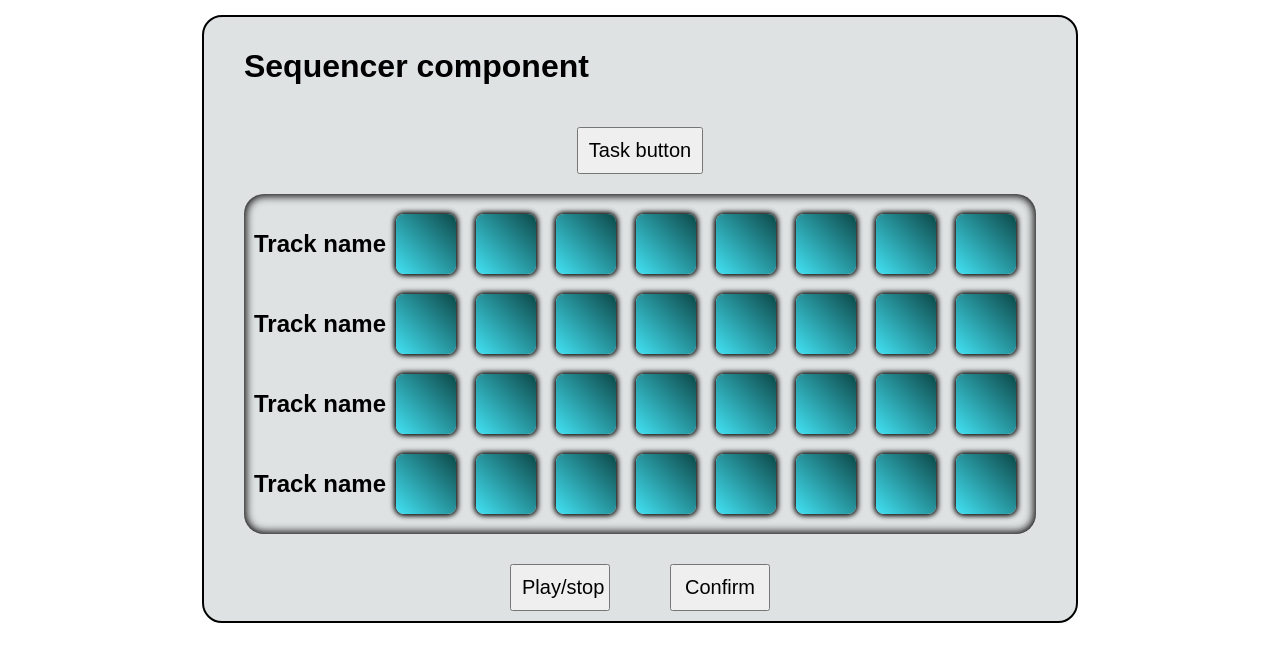
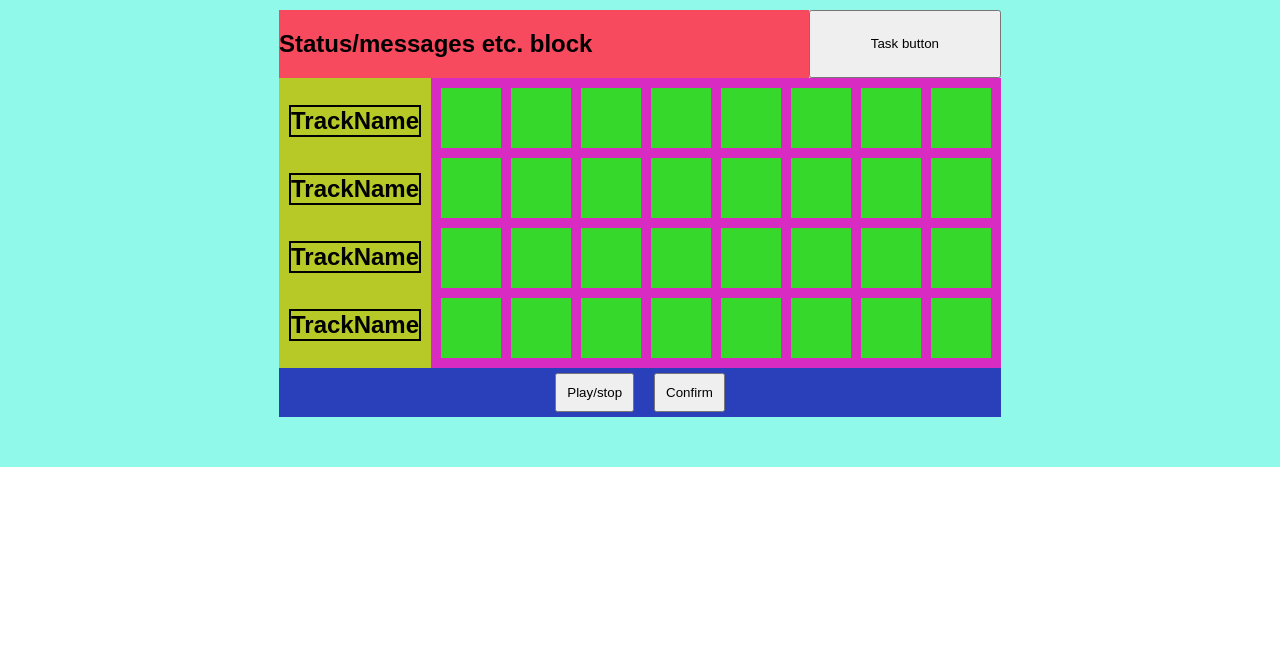
Before and after one commit to fetidbell/Beatmatch, a React (Create React App) app: page / in a window 1280 px wide. Shown: the top 662 px of the page. Built offline with nearby package versions, Linux system fonts and the light colour scheme.

Commit message:
css scratch

```diff
--- a/public/index.css
+++ b/public/index.css
@@ -1,60 +1,77 @@
-.App {
+#root {
+	background: #90f9ea;
 	display: flex;
 	flex-direction: column;
 	align-items: center;
-	padding-top: 15px;
-}
-
-.task {
-	align-self: center;
-	margin: 20px;
-}
-
-.task button {
-	padding: 10px;
-	font-size: 20px;
+	padding: 10px 20px 50px 20px;
 }
 
 .sequencer {
 	display: flex;
 	flex-direction: column;
-	background: #dee2e2;
-	padding: 10px 40px 10px 40px;
+}
+
+.sequencer-header {
+	display: flex;
+	align-items: stretch;
+}
+
+.sequencer-header-status {
+	flex-grow: 2;
+	background: #f74a5e;
+}
+
+.sequencer-task {
+	flex-grow: 1;
+}
+
+.sequencer-task button {
+	height: 100%;
+	width: 100%;
+}
+
+.sequencer-tracks {
+	display: flex;
+}
+
+.sequencer-tracknames {
+	display: flex;
+	flex-direction: column;
+	justify-content: center;
+	background: #b6c926;
+}
+
+.sequencer-tracknames h2 {
+	margin: 18px 10px;
 	border: 2px solid #000;
-	border-radius: 20px;
+}
+
+.sequencer-tracknotes {
+	display: flex;
+	flex-direction: column;
+	padding: 5px;
+	background: #d82bc1;
 }
 
 .track {
 	display: flex;
-	justify-content: flex-start;
-	align-items: center;
 }
 
 .note {
 	width: 60px;
 	height: 60px;
-	background-image: linear-gradient(45deg, #42e2f4, #0d4949);
-	border-radius: 8px;
-	box-shadow: 0 0 5px 2px #000;
-	margin: 10px;
+	margin: 5px;
+	background: #36d82b;
 }
 
 .sequencer-buttons {
 	display: flex;
-	flex-direction: row;
-	align-self: center;
+	justify-content: center;
+	padding: 5px;
+	background: #2a40ba;
 }
 
-.sequencer-tracks {
-	box-shadow: inset 0 0 8px 2px #000;
-	border-radius: 20px;
+.sequencer-buttons button {
 	padding: 10px;
+	margin: 0 10px 0 10px;
 }
-
-.playstop-button, .confirm-button {
-	padding: 10px;
-	width: 100px;
-	font-size: 20px;
-	margin: 30px 30px 0 30px;
-	align-self: center;
-}
--- a/src/index.js
+++ b/src/index.js
@@ -21,11 +21,9 @@ class Note extends React.Component {
 }
 
 class Track extends React.Component {
-
 	render() {
 		return (
 			<div className="track">
-				<h2>Track name</h2>
 				<Note />
 				<Note />
 				<Note />
@@ -39,23 +37,69 @@ class Track extends React.Component {
 	}
 }
 
+class TrackNotes extends React.Component {
+
+	render() {
+		return (
+			<div className="sequencer-tracknotes">
+				<Track />
+				<Track />
+				<Track />
+				<Track />
+			</div>
+		);
+	}
+}
+
+class TrackNames extends React.Component {
+	render() {
+		return (
+			<div className="sequencer-tracknames">
+				<h2>TrackName</h2>
+				<h2>TrackName</h2>
+				<h2>TrackName</h2>
+				<h2>TrackName</h2>
+			</div>
+		);
+	}
+}
+
+class SequencerButtons extends React.Component {
+	render() {
+		return (
+			<div className="sequencer-buttons">
+				<button>Play/stop</button>
+				<button>Confirm</button>
+			</div>
+		);
+	}
+}
+
 class Sequencer extends React.Component {
 
 	render() {
 		return (
 			<div className="sequencer">
-				<h1>Sequencer component</h1>
-				<Task />
+				<div className="sequencer-header">
+					<Status />
+					<Task />
+				</div>
+
 				<div className="sequencer-tracks">
-					<Track />
-					<Track />
-					<Track />
-					<Track />
+					<TrackNames />
+					<TrackNotes />
 				</div>
-				<div className="sequencer-buttons">
-					<button className="playstop-button">Play/stop</button>
-					<button className="confirm-button">Confirm</button>
-				</div>
+				<SequencerButtons />
+			</div>
+		);
+	}
+}
+
+class Status extends React.Component {
+	render() {
+		return (
+			<div className="sequencer-header-status">
+				<h2>Status/messages etc. block</h2>
 			</div>
 		);
 	}
@@ -65,7 +109,7 @@ class Task extends React.Component {
 
 	render() {
 		return (
-			<div className="task">
+			<div className="sequencer-task">
 				<button>Task button</button>
 			</div>
 		);
```
